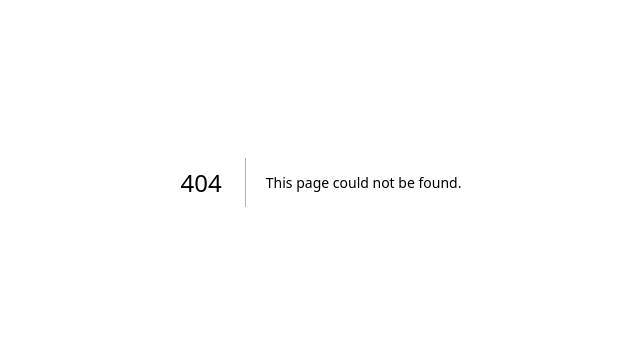
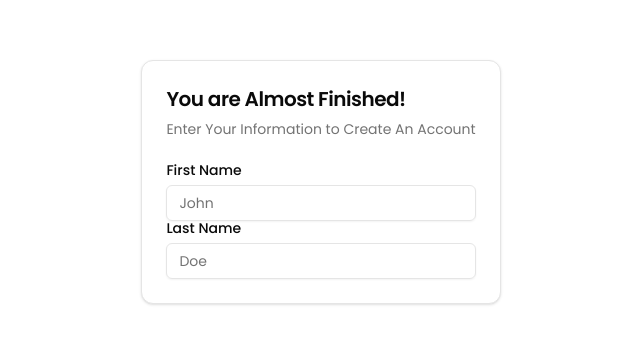
Before and after one commit to WebXodeTechnologies/webxode_taxinvoice, a Next.js app in the folder tax-invoice/: page /onboarding in a window 1280 px wide. Before the commit this address had no page. Shown: the part 218-562 px from the top of the page, without its empty margins (319-959 px from the left). Built offline with nearby package versions, Linux system fonts and the light colour scheme.

Commit message:
Onbording Page - pending

```diff
--- /dev/null
+++ b/tax-invoice/app/onboarding/page.tsx
@@ -0,0 +1,38 @@
+import {
+  Card,
+  CardContent,
+  CardDescription,
+  CardHeader,
+  CardTitle,
+} from "@/components/ui/card";
+import { Input } from "@/components/ui/input";
+import { Label } from "@/components/ui/label";
+
+export default function Onboarding() {
+  return (
+    <div className="min-h-screen w-screen flex items-center justify-center">
+      <Card className="max-w-sm mx-auto">
+        <CardHeader>
+          <CardTitle className="text-xl">You are Almost Finished!</CardTitle>
+          <CardDescription>
+            Enter Your Information to Create An Account
+          </CardDescription>
+        </CardHeader>
+        <CardContent>
+          <form>
+            <div className="">
+              <div className="flex flex-col gap-2">
+                <Label>First Name</Label>
+                <Input placeholder="John" />
+              </div>
+              <div className="flex flex-col gap-2">
+                <Label>Last Name</Label>
+                <Input placeholder="Doe" />
+              </div>
+            </div>
+          </form>
+        </CardContent>
+      </Card>
+    </div>
+  );
+}
```
